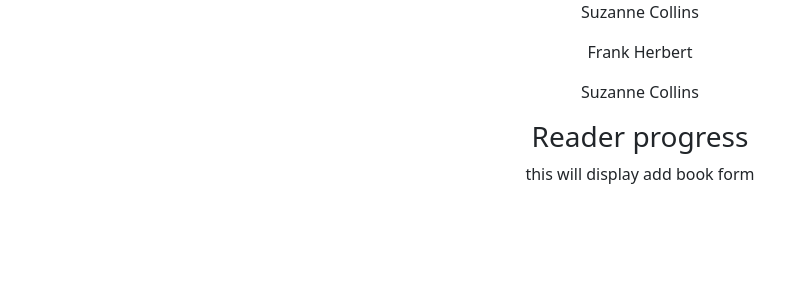
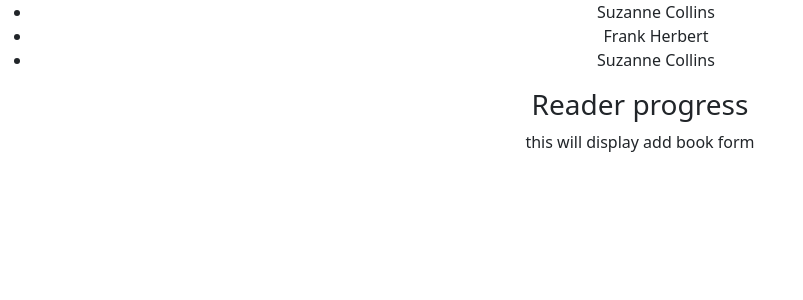
Before and after one commit to Innocent259/book-store, a React (Create React App) app: page / in a window 1280 px wide. Shown: the top 300 px of the page, without its empty margins (0-803 px from the left). Built offline with nearby package versions, Linux system fonts and the light colour scheme.

Commit message:
Resolve linters errors

```diff
--- a/src/Components/BookContainer.js
+++ b/src/Components/BookContainer.js
@@ -1,8 +1,7 @@
-import React from 'react'
+import React from 'react';
 import 'bootstrap/dist/css/bootstrap.css';
 import BookDetails from './BookDetails';
 import Progress from './Progress';
-
 
 export default function BookContainer() {
   const booksData = [
@@ -27,14 +26,15 @@ export default function BookContainer() {
       author: 'Suzanne Collins',
       pages: 50,
     },
-  ]
+  ];
   return (
-    <div>
-      { booksData.map((book) => (
-        <BookDetails key={book.id} book={book} />
-      ))
-      }
+    <>
+      <ul>
+        { booksData.map((book) => (
+          <BookDetails key={book.id} book={book} />
+        ))}
+      </ul>
       <Progress />
-    </div>
-  )
+    </>
+  );
 }
--- a/src/Components/BookDetails.js
+++ b/src/Components/BookDetails.js
@@ -1,10 +1,15 @@
-import React from 'react'
+import React from 'react';
+import PropTypes from 'prop-types';
 
-export default function BookDetails({book}) {
-    console.log(book)
+export default function BookDetails({ book }) {
   return (
-    <div>
-      <p>{book.author}</p>
-    </div>
-  )
+    <li>
+      {book.author}
+    </li>
+  );
 }
+BookDetails.propTypes = {
+  book: PropTypes.shape({
+    author: PropTypes.string.isRequired,
+  }).isRequired,
+};
--- a/src/Components/Navbar.js
+++ b/src/Components/Navbar.js
@@ -1,4 +1,4 @@
-import React from 'react'
+import React from 'react';
 
 export default function Navbar() {
   return (
@@ -12,5 +12,5 @@ export default function Navbar() {
         <p>Img</p>
       </div>
     </nav>
-  )
+  );
 }
--- a/src/Components/NewBook.js
+++ b/src/Components/NewBook.js
@@ -1,9 +1,9 @@
-import React from 'react'
+import React from 'react';
 
 export default function NewBook() {
   return (
     <div>
       <p>this will display add book form</p>
     </div>
-  )
+  );
 }
--- a/src/Components/Progress.js
+++ b/src/Components/Progress.js
@@ -1,9 +1,9 @@
-import React from 'react'
+import React from 'react';
 
 export default function Progress() {
   return (
     <div>
       <h3>Reader progress</h3>
     </div>
-  )
+  );
 }
--- a/src/index.js
+++ b/src/index.js
@@ -10,5 +10,5 @@ root.render(
     <BrowserRouter>
       <App />
     </BrowserRouter>
-  </React.StrictMode>
+  </React.StrictMode>,
 );
```
Also changed, not shown: src/Components/BookApp.js (+4 -4 lines).
